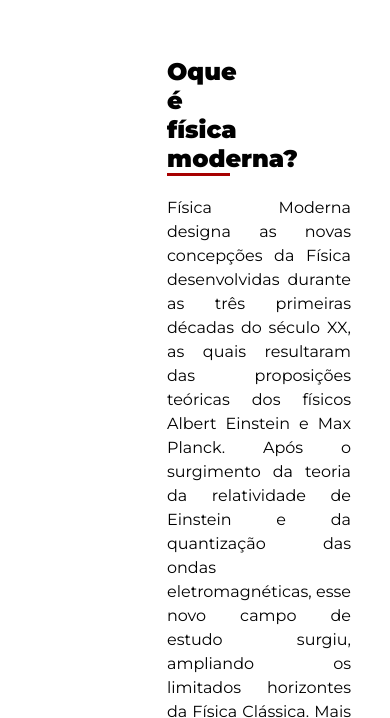
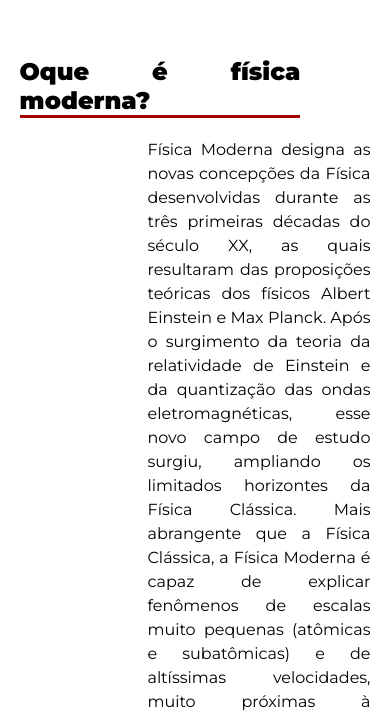
Before and after one commit to souzabweatriz/site-fisica, a plain HTML site: page pages/fisica-moderna.html in a window 390 px wide. Shown: the part 744-1462 px from the top of the page. Drawn offline with Linux system fonts and the light colour scheme.

Commit message:
feat: create responsiveness in page modern physics

```diff
--- a/css/fisica-moderna.css
+++ b/css/fisica-moderna.css
@@ -122,3 +122,35 @@ ul{
 li.lista{
     list-style: disc;
 }
+
+@media (max-width: 768px){
+    .conteudo-page{
+        padding: 0 5% 5em;
+    }
+
+    h2{
+        margin-left: 0;
+        width: 100%;
+    }
+}
+
+
+@media(max-width: 1400px){
+    .conteudo-page{
+        padding: 0 5% 5em;
+    }
+    h2{
+        margin-left: 0;
+        width: 80%;
+    }
+}
+
+@media(max-widht: 320px){
+    .conteudo-page{
+        padding: 0 5% 5em;
+    }
+    h2{
+        margin-left: 0;
+        width: 90%;
+    }
+}
```
